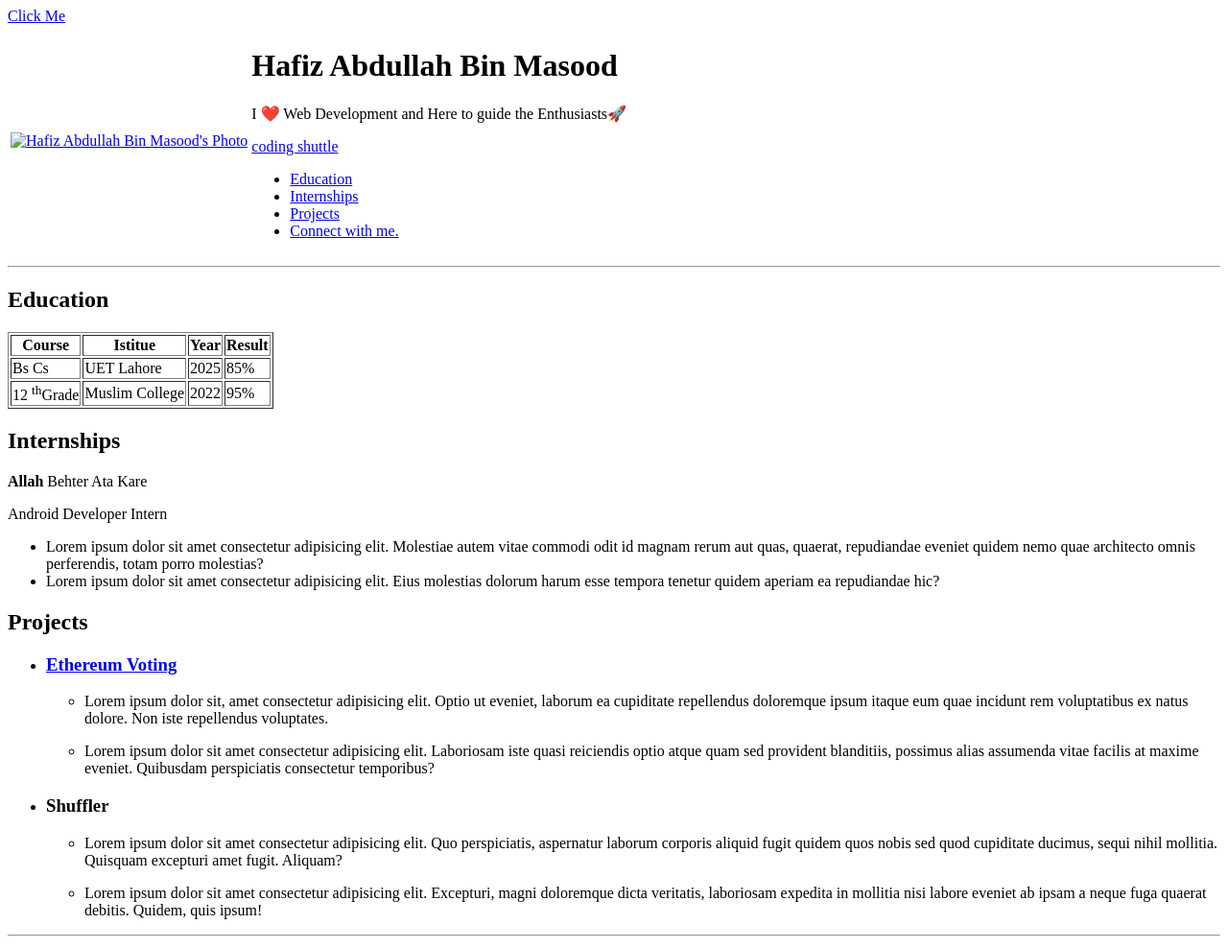
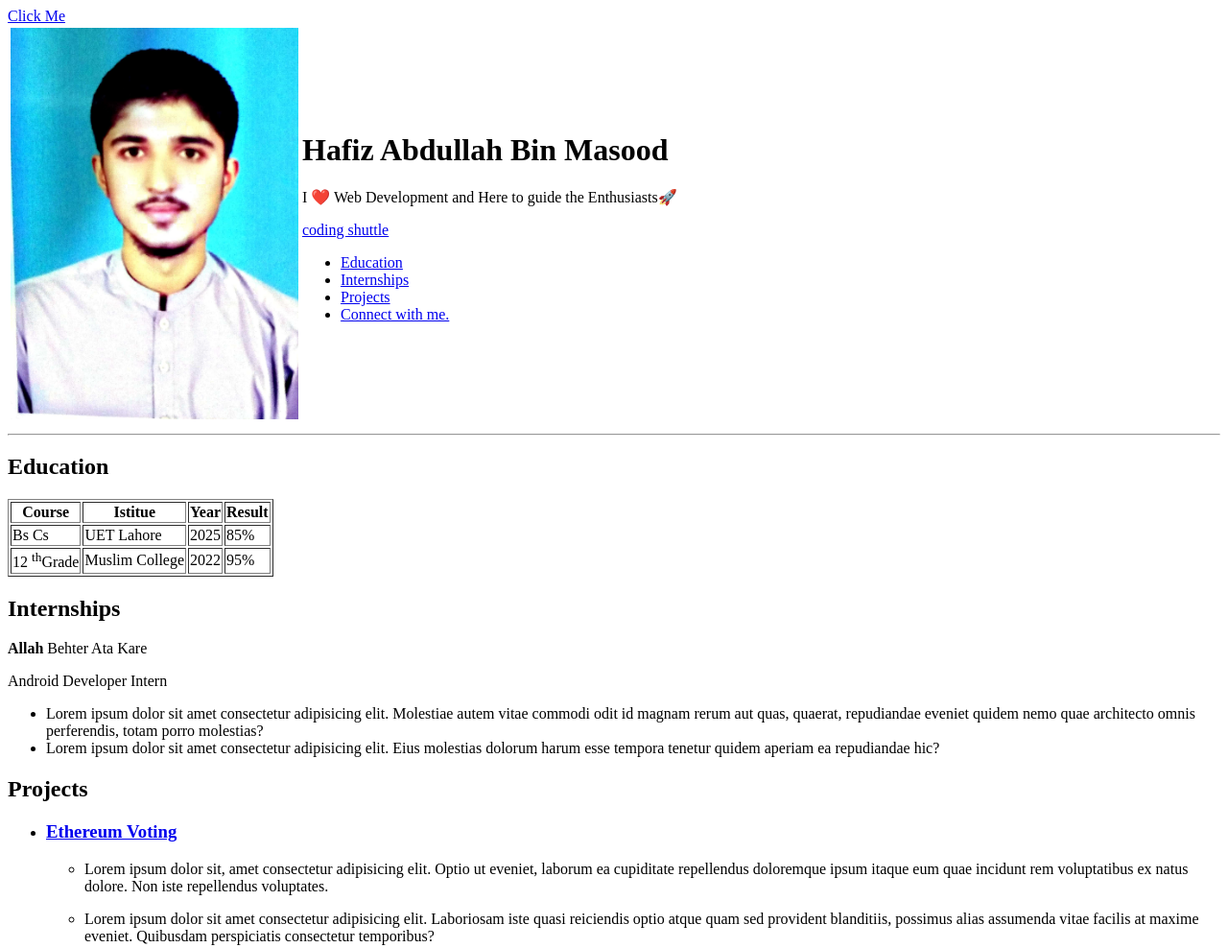
Before and after one commit to abdullahbinmasood1/resume, a plain HTML site: page index.html in a window 1280 px wide. Shown: the top 988 px of the page at 96% size. Drawn offline with Linux system fonts and the light colour scheme.

Commit message:
update index.html file have been added

```diff
--- a/index.html
+++ b/index.html
@@ -50,7 +50,7 @@ Media Content
         <a href="https://www.google.com">Click Me</a>
         <table>
             <tr>
-                <td> <a href="https://www.github.com/Anuj-Kumar-Sharma"><img width="300" src="images/Abdullah.jpg"
+                <td> <a href="https://www.github.com/Anuj-Kumar-Sharma"><img width="300" src="Abdullah.jpg"
                             alt="Hafiz Abdullah Bin Masood's Photo">
                     </a>
                 </td>
```
